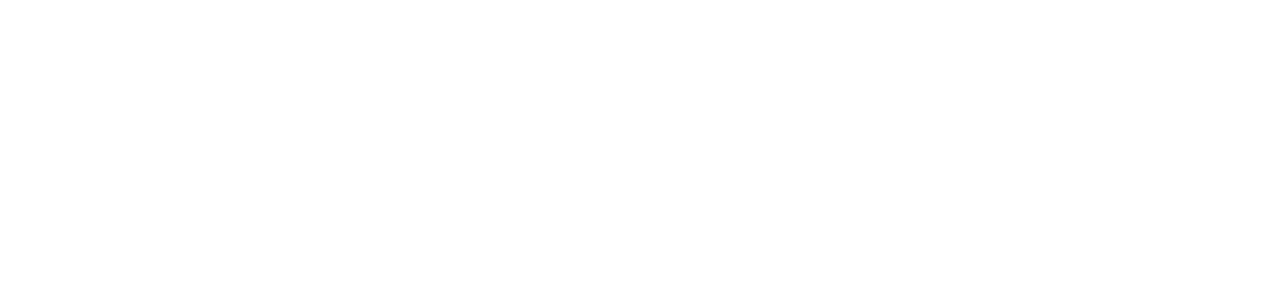
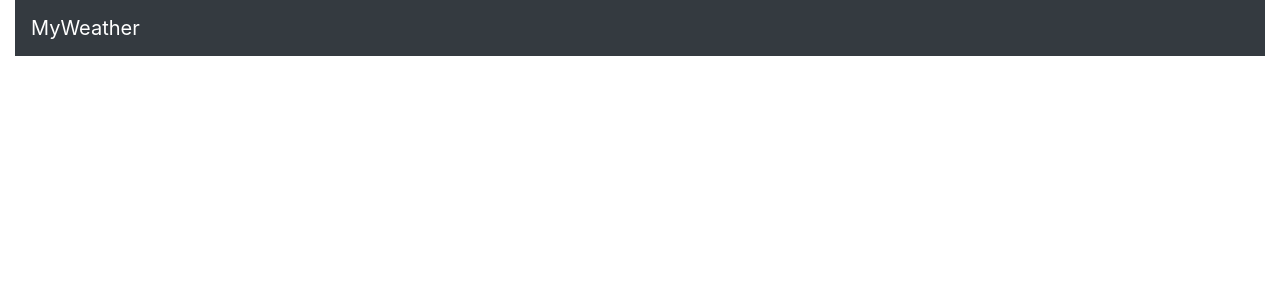
Before and after one commit to jdreyespaez/weather-app, a React (Create React App) app in the folder client/: page / in a window 1280 px wide. Shown: the top 300 px of the page. Built offline with nearby package versions, Linux system fonts and the light colour scheme.

Commit message:
Importing components necessary

```diff
--- a/client/src/App.js
+++ b/client/src/App.js
@@ -1,11 +1,27 @@
 import React, { Component } from 'react';
 
+import {
+  Container,
+  Navbar,
+  NavbarBrand,
+  Row,
+  Col
+} from 'reactstrap';
 
 class App extends Component {
   render() {
     return (
-      <div>
-      </div>
+      <Container fluid className="centered">
+        <Navbar dark color="dark">
+          <NavbarBrand href="/">MyWeather</NavbarBrand>
+        </Navbar>
+        <Row>
+          <Col></Col>
+        </Row>
+        <Row>
+          <Col></Col>
+        </Row>
+      </Container>
     );
   }
 }
```
